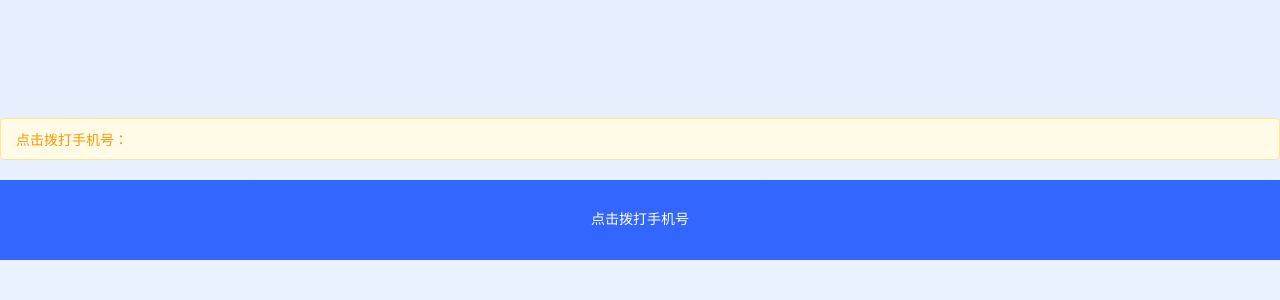
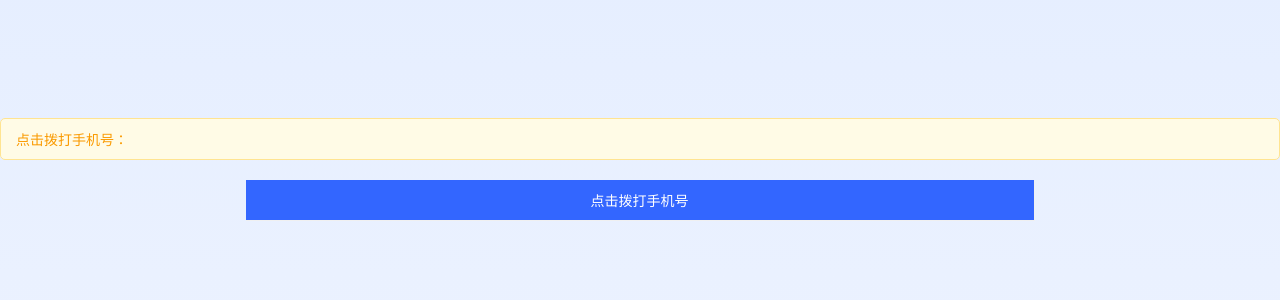
Before and after one commit to AnHao19/ya, a plain HTML site: page index.html in a window 1280 px wide. Shown: the part 138-438 px from the top of the page. Drawn offline with Linux system fonts and the light colour scheme.

Commit message:
Add files via upload

```diff
--- a/index.html
+++ b/index.html
@@ -28,13 +28,13 @@
         margin-bottom: 20px;
     }
     .btndes {
-        height: 80px;
-        line-height: 80px;
+        margin: 0 auto;
+        padding: 10px 10px;
         color: #666;
         font-size: 14px;
         transition: .25s;
         cursor: pointer;
-        width: 100%;
+        width: 60%;
         border-bottom: 1px solid #f0f0f0;
         border-right: 1px solid #f0f0f0;
         text-align: center;
```
